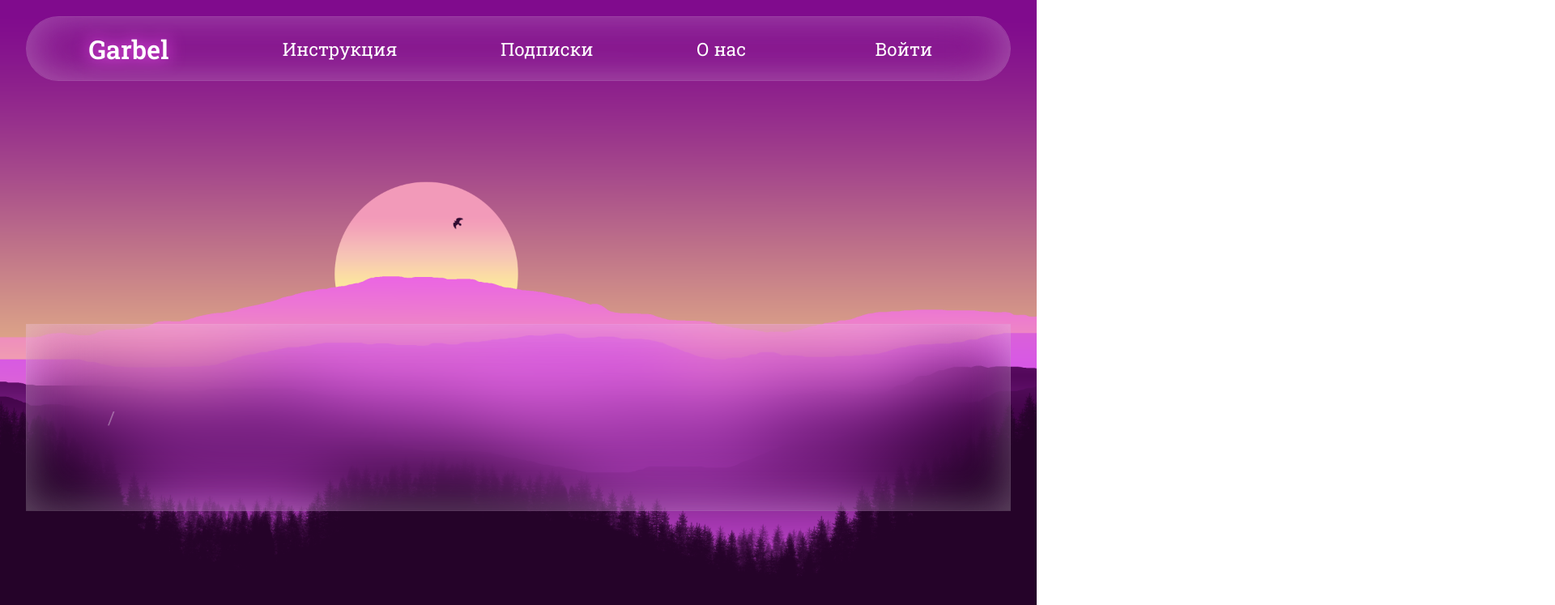
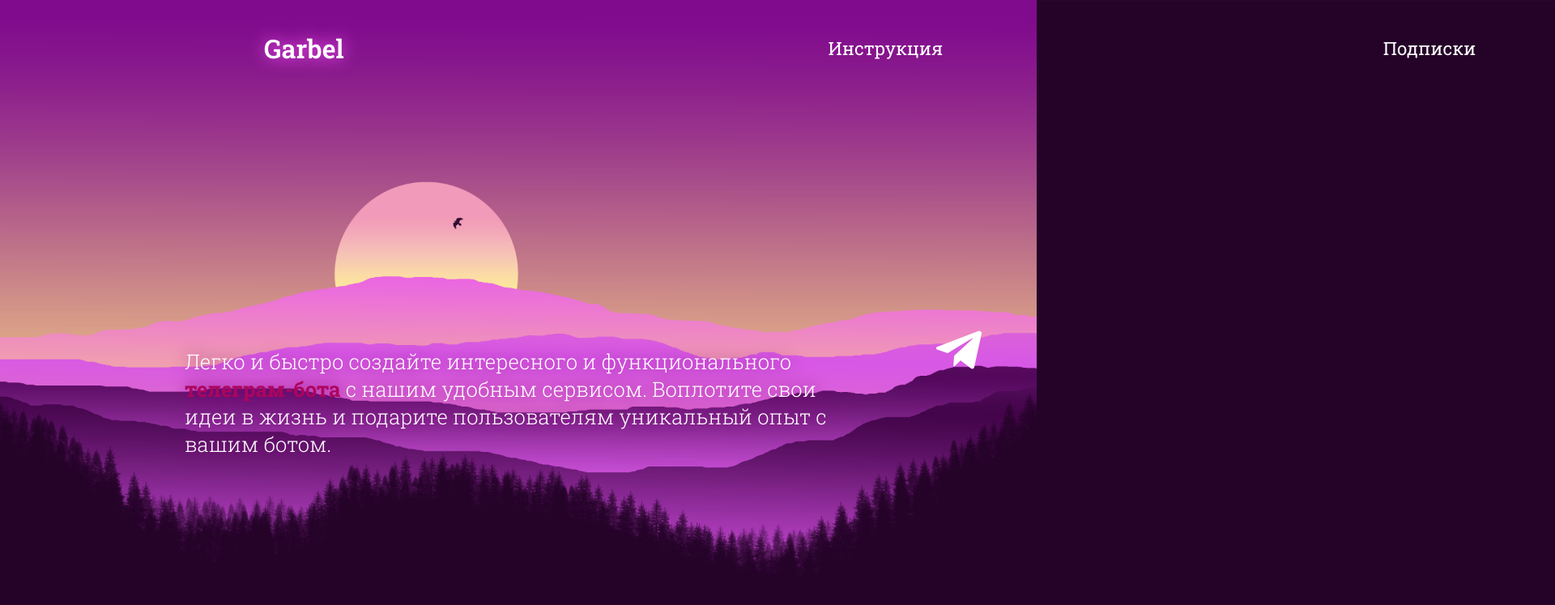
Before and after one commit to OnlyCreep/garbel, a plain HTML site: page public/index.html in a window 1280 px wide. Shown: the top 747 px of the page at 81% size, 1920 px wide, since content can reach past the window. Drawn offline with Linux system fonts and the light colour scheme.

Commit message:
v2 adapt

```diff
--- a/public/index.html
+++ b/public/index.html
@@ -30,6 +30,17 @@
         style="--paralaxG: 0"
       />
       <section class="header_garbel-info">
+        <img
+          src="img/free-icon-telegram-4701496.png"
+          alt=""
+          class="header_garbel-info-icon"
+        />
+        <img src="" alt="">
+        <div class="header_garbel-info-info_text">
+          Легко и быстро создайте интересного и функционального <b style="color: rgb(172, 5, 94);">телеграм-бота</b> с
+          нашим удобным сервисом. Воплотите свои идеи в жизнь и подарите
+          пользователям уникальный опыт с вашим ботом.
+        </div>
         <span class="header_garbel-info-text"></span>
         <span class="header_garbel-info-slash">/</span>
       </section>
@@ -169,10 +180,18 @@
           </div>
         </span>
         <form class="footer_garbel-columns-form">
-          <label for="" class="footer_garbel-columns-form-label">Подпишитесь на рассылку</label>
-          <br>
-          <input type="text" class="footer_garbel-columns-form-sub" placeholder="Введите email">
-          <button type="button" class="footer_garbel-columns-form-but">Подписаться</button>
+          <label for="" class="footer_garbel-columns-form-label"
+            >Подпишитесь на рассылку</label
+          >
+          <br />
+          <input
+            type="text"
+            class="footer_garbel-columns-form-sub"
+            placeholder="Введите email"
+          />
+          <button type="button" class="footer_garbel-columns-form-but">
+            Подписаться
+          </button>
         </form>
       </div>
     </footer>
--- a/src/build/index.css
+++ b/src/build/index.css
@@ -4,6 +4,10 @@
   padding: 0;
   box-sizing: border-box;
   font-family: "Roboto Slab", serif;
+  -webkit-user-select: none;
+     -moz-user-select: none;
+          user-select: none;
+  -webkit-user-drag: none;
 }
 
 ::-webkit-scrollbar {
@@ -60,13 +64,8 @@ body {
   width: 95%;
   height: 80px;
   margin: auto;
-  -webkit-backdrop-filter: blur(40px);
-          backdrop-filter: blur(40px);
   color: white;
-  border: 1px solid rgba(255, 255, 255, 0.2);
-  box-shadow: inset 0 0 50px 0 rgba(255, 255, 255, 0.3);
   margin-top: 20px;
-  border-radius: 100px;
   line-height: 80px;
   position: sticky;
   top: 0;
@@ -81,7 +80,6 @@ body {
   margin: auto;
   color: white;
   margin-top: 20px;
-  border-radius: 100px;
   line-height: 80px;
   position: sticky;
   top: 0;
@@ -136,16 +134,27 @@ body {
 }
 
 .header_garbel-info {
-  width: 95%;
+  width: 80%;
   margin: auto;
-  margin-top: 300px;
+  margin-top: 200px;
   padding: 100px;
-  -webkit-backdrop-filter: blur(40px);
-          backdrop-filter: blur(40px);
   color: white;
-  border: 1px solid rgba(255, 255, 255, 0.2);
-  box-shadow: inset 0 0 50px 0 rgba(255, 255, 255, 0.3);
   font-size: 1.4rem;
+  font-weight: 300;
+}
+
+.header_garbel-info-icon {
+  width: 5%;
+  filter: invert(1);
+  position: absolute;
+  right: 40%;
+}
+
+.header_garbel-info-info_text {
+  filter: drop-shadow(0 0 10px purple);
+  width: 700px;
+  font-size: 1.6rem;
+  margin-bottom: 50px;
 }
 
 .qs {
@@ -169,6 +178,7 @@ body {
   display: flex;
   color: white;
   justify-content: space-around;
+  flex-wrap: wrap;
 }
 
 .qs-scheme-blocks-block {
@@ -304,4 +314,25 @@ body {
   to {
     opacity: 1;
   }
+}
+@media screen and (min-width: 1024px) {
+  .header_garbel-info-icon {
+    right: 10%;
+  }
+}
+@media screen and (min-width: 768px) {
+  .header_garbel-info-icon {
+    right: 5%;
+  }
+  .header_garbel-info-info_text {
+    width: 100%;
+  }
+}
+@media screen and (min-width: 320px) {
+  .navbar:not(.active) {
+    width: 280%;
+  }
+  .navbar.active {
+    width: 280%;
+  }
 }/*# sourceMappingURL=index.css.map */
--- a/src/build/index.scss
+++ b/src/build/index.scss
@@ -5,6 +5,8 @@
   padding: 0;
   box-sizing: border-box;
   font-family: "Roboto Slab", serif;
+  user-select: none;
+  -webkit-user-drag: none;
 }
 
 ::-webkit-scrollbar {
@@ -59,12 +61,8 @@ body {
   width: 95%;
   height: 80px;
   margin: auto;
-  backdrop-filter: blur(40px);
   color: white;
-  border: 1px solid rgba(255, 255, 255, 0.2);
-  box-shadow: inset 0 0 50px 0 rgba(255, 255, 255, 0.3);
   margin-top: 20px;
-  border-radius: 100px;
   line-height: 80px;
   position: sticky;
   top: 0;
@@ -78,7 +76,6 @@ body {
   margin: auto;
   color: white;
   margin-top: 20px;
-  border-radius: 100px;
   line-height: 80px;
   position: sticky;
   top: 0;
@@ -133,15 +130,27 @@ body {
 }
 
 .header_garbel-info {
-  width: 95%;
+  width: 80%;
   margin: auto;
-  margin-top: 300px;
+  margin-top: 200px;
   padding: 100px;
-  backdrop-filter: blur(40px);
   color: white;
-  border: 1px solid rgba(255, 255, 255, 0.2);
-  box-shadow: inset 0 0 50px 0 rgba(255, 255, 255, 0.3);
   font-size: 1.4rem;
+  font-weight: 300;
+}
+
+.header_garbel-info-icon {
+  width: 5%;
+  filter: invert(1);
+  position: absolute;
+  right: 40%;
+}
+
+.header_garbel-info-info_text {
+  filter: drop-shadow(0 0 10px purple);
+  width: 700px;
+  font-size: 1.6rem;
+  margin-bottom: 50px;
 }
 
 .qs {
@@ -165,6 +174,7 @@ body {
   display: flex;
   color: white;
   justify-content: space-around;
+  flex-wrap: wrap;
 }
 
 .qs-scheme-blocks-block {
@@ -300,3 +310,29 @@ body {
     opacity: 1;
   }
 }
+
+@media screen and (min-width: 1024px) {
+  .header_garbel-info-icon {
+    right: 10%;
+  }
+}
+
+@media screen and (min-width: 768px) {
+  .header_garbel-info-icon {
+    right: 5%;
+  }
+
+  .header_garbel-info-info_text {
+    width: 100%;
+  }
+}
+
+@media screen and (min-width: 320px) {
+  .navbar:not(.active) {
+    width: 280%;
+  }
+
+  .navbar.active {
+    width: 280%;
+  }
+}
```
Also changed, not shown: public/img/free-icon-telegram-4701496.png (added), 1 other file.
